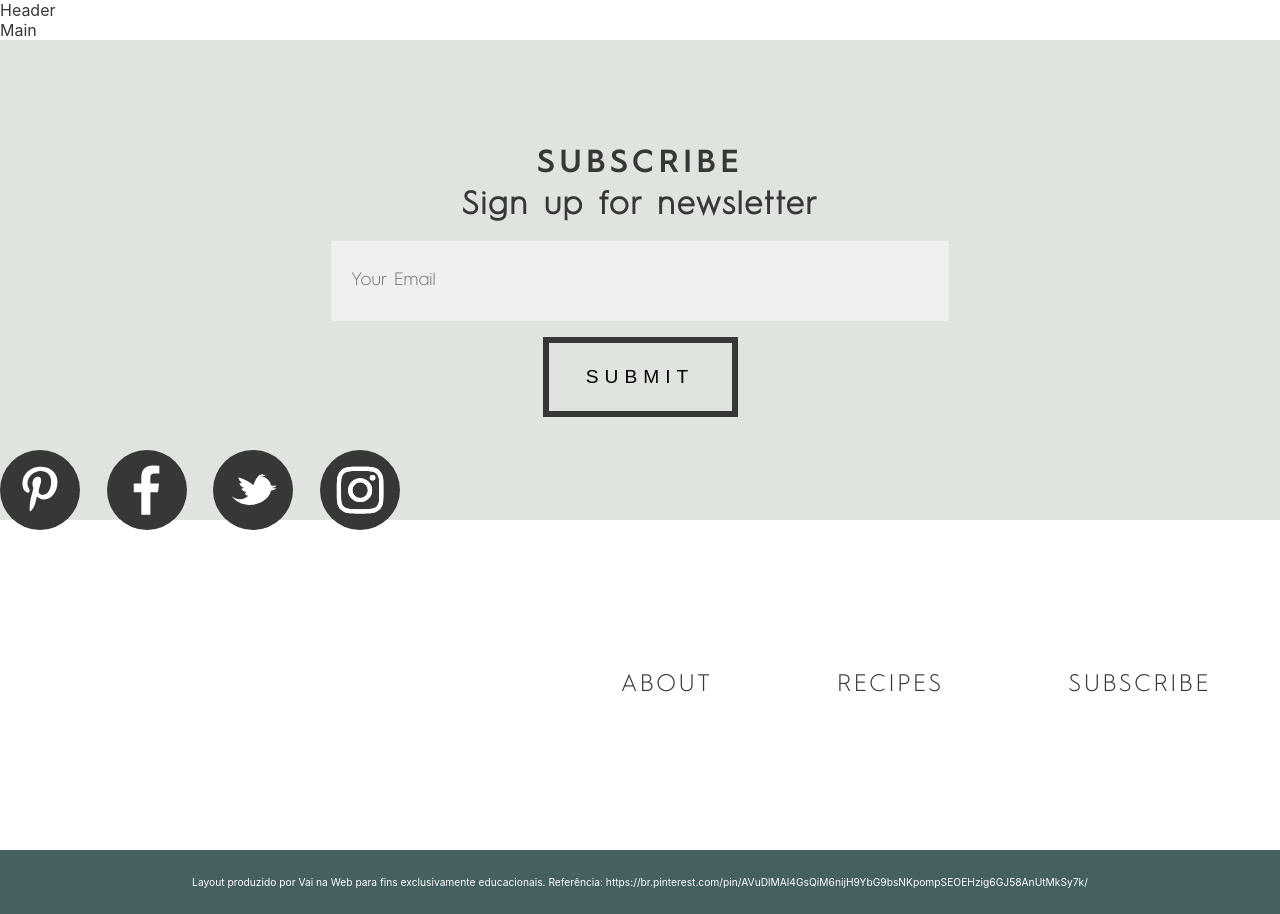
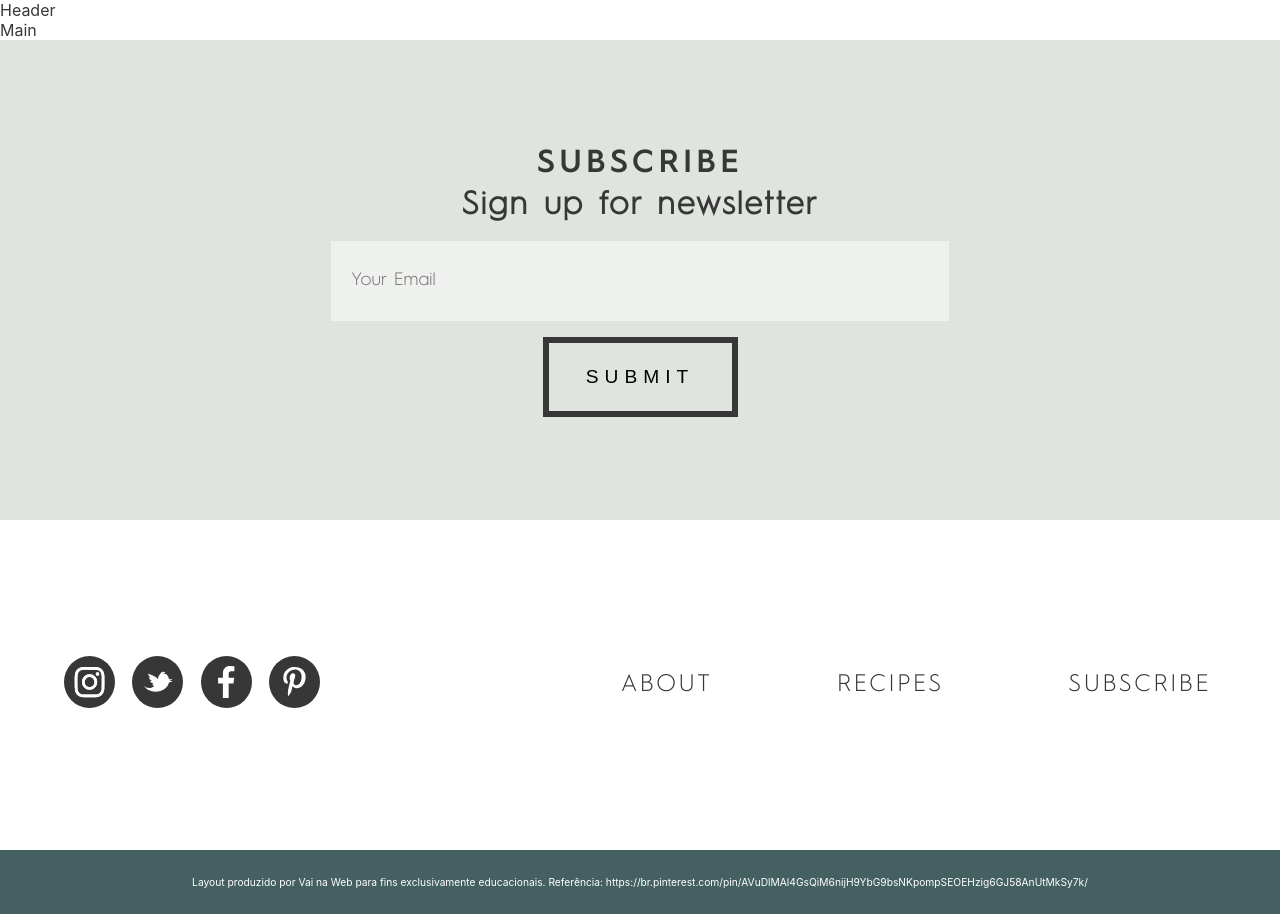
Before and after one commit to LuisAndrade18/Recipes, a React (Create React App) app: page / in a window 1280 px wide. Built offline with nearby package versions, Linux system fonts and the light colour scheme.

Commit message:
Fixed bug on "Icons" responsivity

```diff
--- a/src/components/footer/Style.js
+++ b/src/components/footer/Style.js
@@ -57,7 +57,7 @@ export const Subs = styled.div`
   }
   button {
     width: 95%;
-    max-width: 420px;
+    max-width: 460px;
     height: 9vh;
     min-height: 80px;
     letter-spacing: 6px;
@@ -151,29 +151,15 @@ export const Icons = styled.div`
       width: 90%;
     }
   }
+  @media (min-width: 770px) {
+    margin-bottom: 10%;
+  }
 
-  @media (min-width: 770px) {
-    nav {
-      margin: 10% 0 5%;
-    }
-  }
   @media (min-width: 1000px) {
-    height: 35vh;
-    min-height: 330px;
-    flex-direction: row-reverse;
-    justify-content: space-between;
-    align-items: center;
-
-    nav {
-      width: 600px;
-      margin: 10% 5%;
-    }
-    ul {
-      flex-direction: row;
-    }
-    li {
-      margin: 0;
-    }
+    width: 20%;
+    max-width: 300px;
+    margin-bottom: 0;
+    margin-left: 5%;
   }
 `;
 
--- a/src/components/header/Header.js
+++ b/src/components/header/Header.js
@@ -1,5 +1,5 @@
 import React from 'react'
-import * as S from './Style'
+// import * as S from './Style'
 
 const Header = () => {
   return (
```
